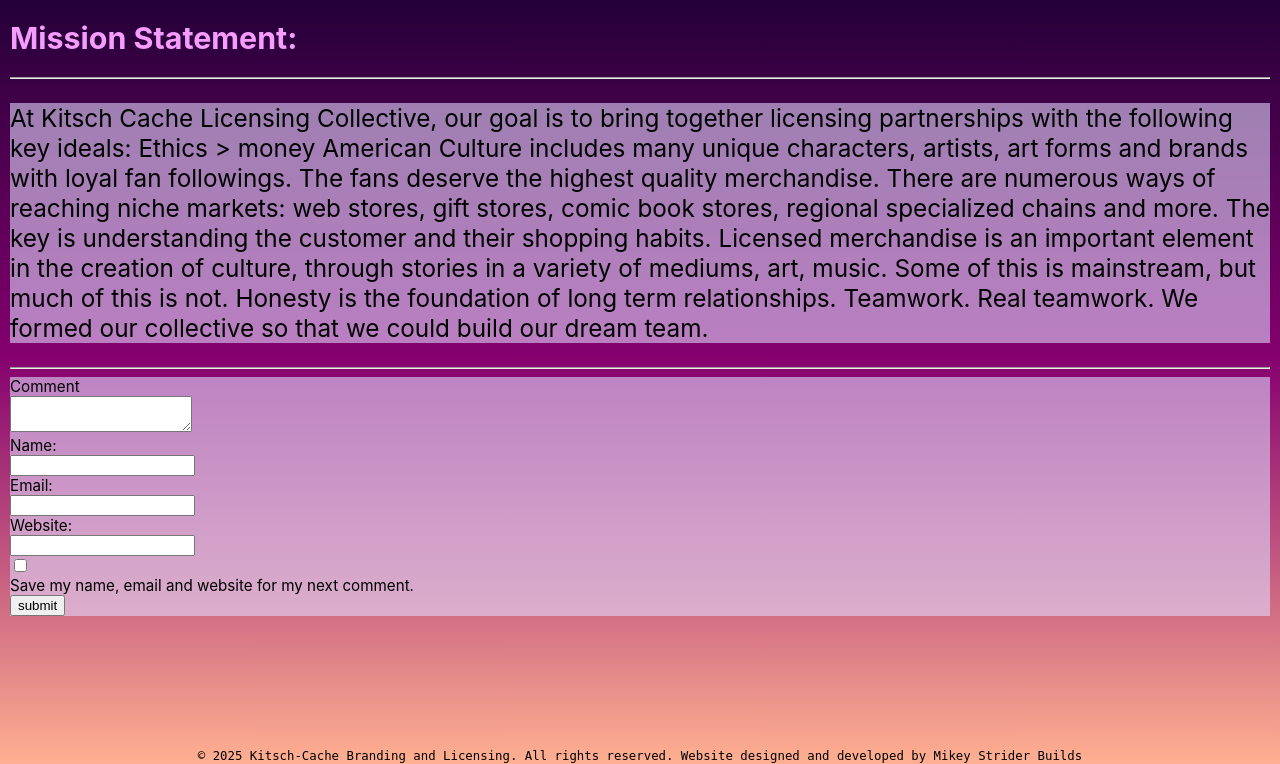
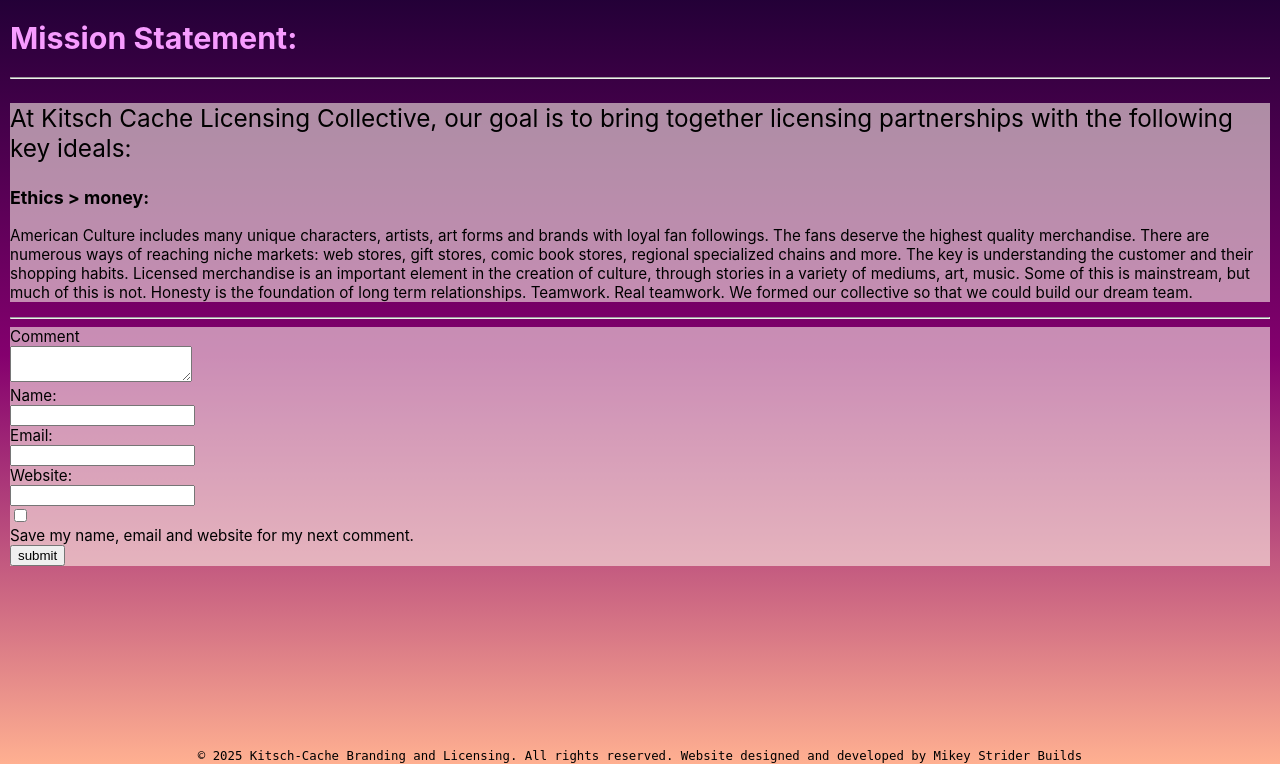
Before and after one commit to Mikey-strider/kitsch-cache, a Django app: page /mission/ in a window 1280 px wide. Shown: the part 54-818 px from the top of the page. Run offline with Django 5.2, Linux system fonts and the light colour scheme.

Commit message:
Building styling for all site pages

```diff
--- a/main_app/templates/about.html
+++ b/main_app/templates/about.html
@@ -55,10 +55,5 @@
     Pyramid, Aurora, Spinmaster, Buffalo Games, AC DC Apparel, What’s Your Passion, Funko, Ripple Junction,
     Raw Thrills, Great Eastern Entertainment, Super Impulse, Basic Fun.
   </p>
-  <p class="page-content">
-    Below are overviews of the deals I completed within each role.
-  </p>
-  <p class="page-content">
-  </p>
 </div>
 {% endblock %}
--- a/main_app/templates/kitsch/blog.html
+++ b/main_app/templates/kitsch/blog.html
@@ -2,8 +2,7 @@
 {% block content %}
 <h1>About Kitsch-cache</h1>
 <hr />
-<p class="page-content">
-  I like long romantic walks down the produce aisle. Also, I am currently job
-  seeking!
+<p class="page-content" style="background-color: rgba(255, 244, 235, 0.578);">
+
 </p>
 {% endblock %}
--- a/main_app/templates/kitsch/contact.html
+++ b/main_app/templates/kitsch/contact.html
@@ -2,12 +2,12 @@
 {% block content %}
 <h1>Contact Us:</h1>
 <hr />
-<p class="page-content" style="background-color: #e4dbff94;">
+<p class="page-content" style="background-color: rgba(255, 244, 235, 0.578);">
 
 </p>
 <hr />
 
-<form action="" style="background-color: #e4dbff94;">
+<form action="" style="background-color: rgba(255, 244, 235, 0.578);">
   <label for="name">Name:</label>
   <br>
   <input type="text" name="name" id="name-form">
--- a/main_app/templates/kitsch/index.html
+++ b/main_app/templates/kitsch/index.html
@@ -6,19 +6,23 @@
 {% block content %}
 <h1>Mission Statement:</h1>
 <hr />
-<p class="page-content" style="background-color: #e4dbff94;">
+<div style="background-color: rgba(255, 244, 235, 0.578)">
+  <p class="page-content" >
     At Kitsch Cache Licensing Collective, our goal is to bring together licensing partnerships with the following key ideals:
+  </p>
 
-Ethics > money
+  <h3>Ethics > money:</h3>
+  <p>
     American Culture includes many unique characters, artists, art forms and brands with loyal fan followings. The fans deserve the highest quality merchandise.
   There are numerous ways of reaching niche markets: web stores, gift stores, comic book stores, regional specialized chains and more. The key is understanding the customer and their shopping habits.
   Licensed merchandise is an important element in the creation of culture, through stories in a variety of mediums, art, music. Some of this is mainstream, but much of this is not.
   Honesty is the foundation of long term relationships.
   Teamwork. Real teamwork. We formed our collective so that we could build our dream team.
   </p>
+</div>
 <hr />
 
-<form action="" style="background-color: #e4dbff94;">
+<form action="" style="background-color: rgba(255, 244, 235, 0.578)">
   <label for="comment">Comment</label>
   <br>
   <textarea name="comment" id="comment-form"></textarea>
--- a/main_app/templates/kitsch/love.html
+++ b/main_app/templates/kitsch/love.html
@@ -4,7 +4,7 @@
 <h1>For the Love of Brands</h1>
 <img src="{% static 'images/tab-brand.jpg' %}" alt="photo of tab cans">
 <hr />
-<div class="love-page-content" style="background-color: #e4dbff94;">
+<div class="love-page-content" style="background-color: rgba(255, 244, 235, 0.578)">
   <p class="page-content">
     From a very early age, I wanted to escape into the world of brands.
     There was something glossy and vibrant about the images in magazines, something captivating about the ads on television.
```
Also changed, not shown: main_app/templates/home.html (+1 -8 lines). Lines whose indentation alone changed are shown as unchanged.
